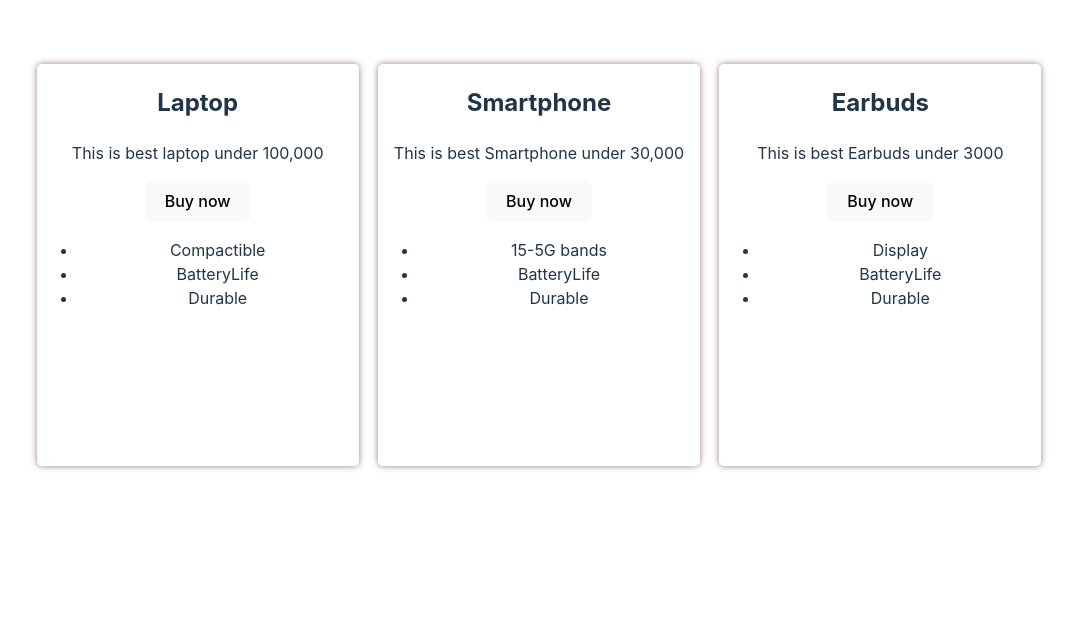
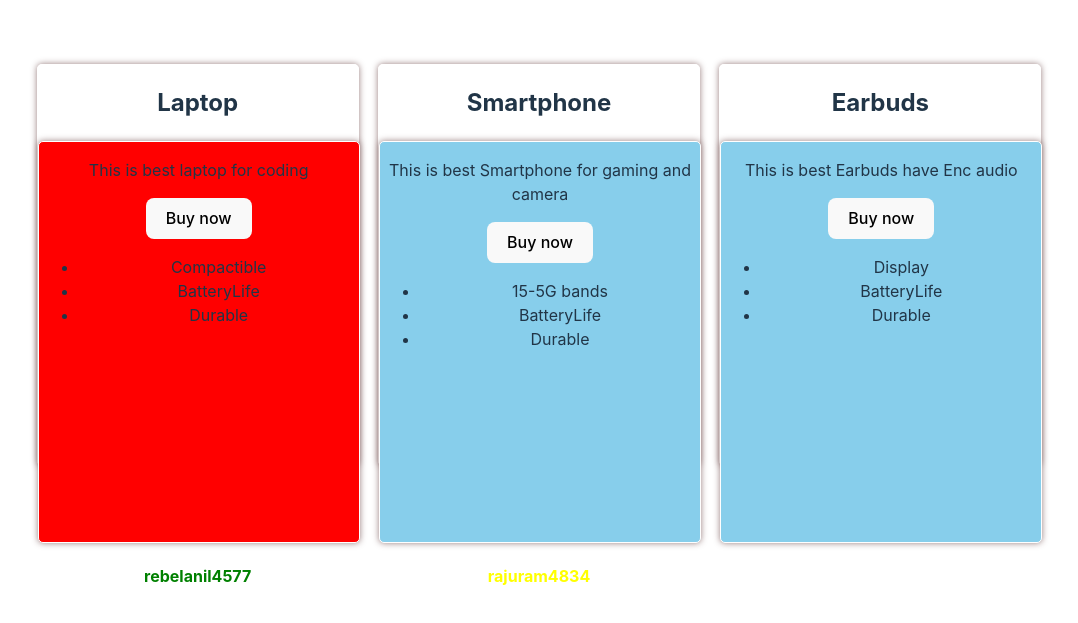
Before and after one commit to anilyadav45/REACT-STARTED, a React (Vite) app in the folder basic-react/: page / in a window 1280 px wide. Shown: the part 135-758 px from the top of the page, without its empty margins (101-1179 px from the left). Built offline with nearby package versions, Linux system fonts and the light colour scheme.

Commit message:
learning React Day-4 by doing passing proops

```diff
--- a/basic-react/src/App.jsx
+++ b/basic-react/src/App.jsx
@@ -2,27 +2,44 @@ import { useState } from "react";
 import "./App.css";
 import Title from "./Title.jsx";
 import Content from "./content.jsx";
+import DisplayMsg from "./displayMsg.jsx";
 
 //All the components we made like Title and Boxes we don't make like this we create indivisual files for components as jsx form
 //in src folder i am creating one component file which will be exported
 function App() {
-  let lists1 = ["Compactible","BatteryLife","Durable"];
-  let lists2 = ["15-5G bands","BatteryLife","Durable"];
-  let lists3 = ["Display","BatteryLife","Durable"];
+  let lists1 = ["Compactible", "BatteryLife", "Durable"];
+  let lists2 = ["15-5G bands", "BatteryLife", "Durable"];
+  let lists3 = ["Display", "BatteryLife", "Durable"];
   return (
     <>
       <div className="container">
         <div className="box">
           <Title title="Laptop" />
-          <Content content="This is best laptop under 100,000" features = {lists1}/>
+          <Content
+            content="This is best laptop for coding"
+            price={90000}
+            features={lists1}
+          />
+            <DisplayMsg userName="rebelanil4577" Color="green" />
         </div>
         <div className="box">
           <Title title="Smartphone" />
-          <Content content="This is best Smartphone under 30,000"   features = {lists2}/>
+          <Content
+            content="This is best Smartphone for gaming and camera"
+            price={20000}
+            features={lists2}
+          />
+            <DisplayMsg userName="rajuram4834" Color="yellow" />
         </div>
         <div className="box">
           <Title title="Earbuds" />
-          <Content content="This is best Earbuds under 3000"   features = {lists3}/>
+          <Content
+            content="This is best Earbuds have Enc audio"
+            price={10000}
+            features={lists3}
+          />
+            <DisplayMsg userName="Buffer3408403" Color="white" />
+            {/* three different color passed for each msgbox container with passing props / */}
         </div>
       </div>
     </>
--- a/basic-react/src/content.jsx
+++ b/basic-react/src/content.jsx
@@ -1,6 +1,11 @@
-function Content({ content, features }) {
+import DisplayMsg from "./displayMsg.jsx";
+function Content({ content, features, price }) {
+  //let style for condition if price is more than 30k then content color will red other wise yellow
+  let styles = { backgroundColor: price > 30000 ? "red" : "skyblue" };
   return (
     <>
+      {" "}
+      <div className="box" style={styles}>
         <p>{content}</p>
         <button>Buy now</button>
         <ul>
@@ -8,6 +13,7 @@ function Content({ content, features }) {
             <li>{feature}</li>
           ))}
         </ul>
+      </div>
     </>
   );
 }
--- /dev/null
+++ b/basic-react/src/displayMsg.jsx
@@ -0,0 +1,11 @@
+function messageBox({userName,Color}){
+    let styles = {color:Color};
+    return <>
+    <p>
+        <h4 style={styles}>{userName}</h4>
+    </p>
+    </>
+}
+
+export default messageBox;
+//this is assingnmeant question for displaying username as different color acc to users
```
Lines whose indentation alone changed are shown as unchanged.
